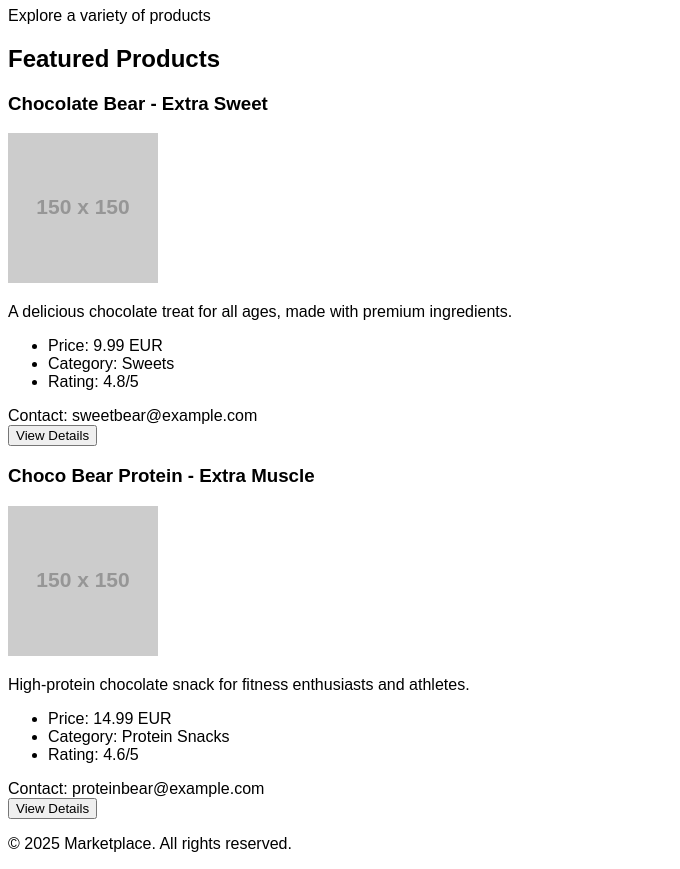
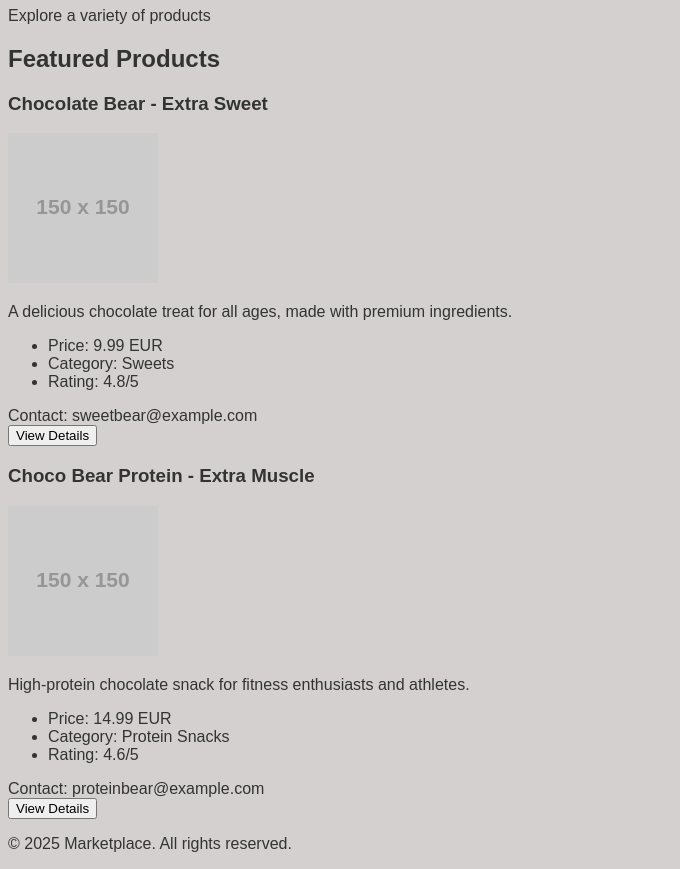
Before and after one commit to Zicocoder/Marketplace-App, a plain HTML site: page Index.html in a window 1280 px wide. Shown: the part 73-942 px from the top of the page, without its empty margins (0-680 px from the left). Drawn offline with Linux system fonts and the light colour scheme; placeholder pictures from the web are drawn by us.

Commit message:
Fixed color issue

```diff
--- a/Index.html
+++ b/Index.html
@@ -7,8 +7,8 @@
     <style>
         body {
             font-family: Arial, sans-serif;
-            background-color:  #d4d0d0
-            Text-color: #333;
+            background-color: #d4d0d0;
+            color: #333;
         }
     </style>
 </head>
```
